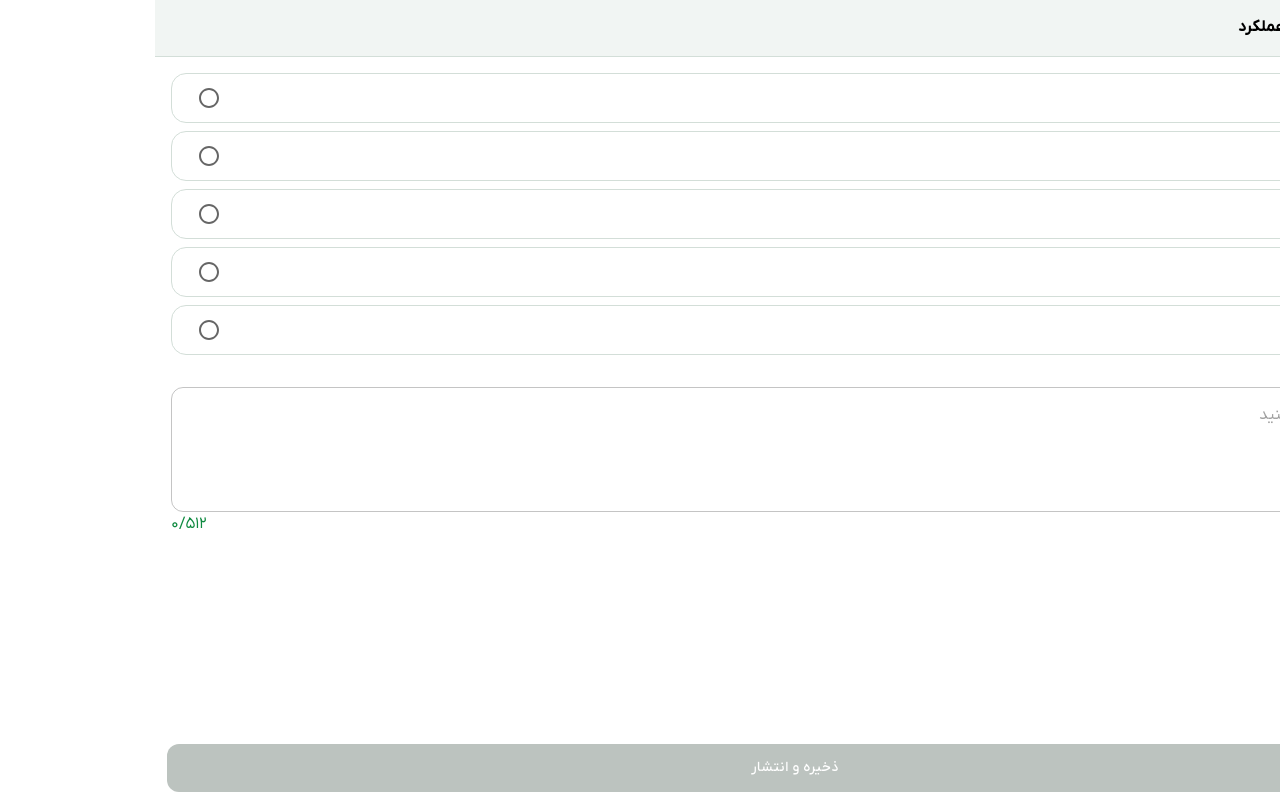
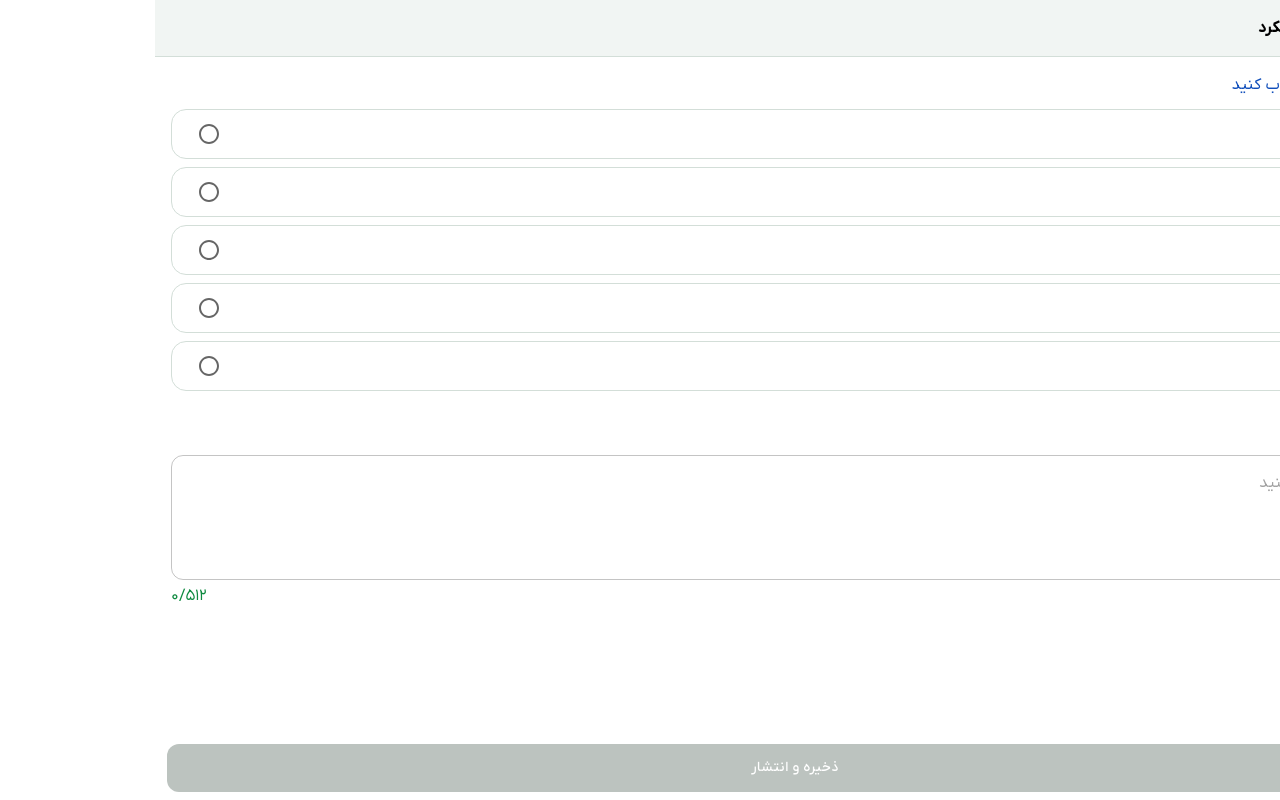
Before and after one commit to ali-ht/ReportWappCreator, a React (Vite) app: page / in a window 1280 px wide. Built offline with nearby package versions, Linux system fonts and the light colour scheme.

Commit message:
edit style

```diff
--- a/src/components/CreatorPage.jsx
+++ b/src/components/CreatorPage.jsx
@@ -1,8 +1,9 @@
-import React, { useState } from "react";
+import { useState } from "react";
 import StatusSelection from "./StatusSelection";
 import DescriptionInput from "./DescriptionInput";
 import EndButtons from "./EndButtons";
 import TopBar from "./TopBar";
+import { Typography } from "@mui/material";
 
 export default function CreatorPage() {
 
@@ -30,10 +31,16 @@ export default function CreatorPage() {
 
     return (
         <div>
-            <TopBar></TopBar>
+            <TopBar />
             <div style={{ padding: "16px", gap: "32px", display: "grid" }}>
-                <StatusSelection onSeted={changeStatusState} />
+                <div style={{display:'grid' , gap:'12px'}}>
+                    <Typography sx={{fontFamily: 'IRANYekanWeb' , color:'#114FBB'}}>وضعیت پروژه را انتخاب کنید</Typography>
+                    <StatusSelection onSeted={changeStatusState} />
+                </div>
+                <div style={{display:'grid' , gap:'8px'}}>
+                <Typography sx={{fontFamily: 'IRANYekanWeb' , color:'#114FBB'}}>توضیحات</Typography>
                 <DescriptionInput onSeted={changeDescriptionState} />
+                </div>
             </div>
             <div
                 style={{
--- a/src/components/DescriptionInput.jsx
+++ b/src/components/DescriptionInput.jsx
@@ -17,6 +17,7 @@ function DescriptionInput({ onSeted }) {
     <div>
       <TextField
         fullWidth
+        inputProps={{ maxLength: 512 }}
         color={color[1]}
         onChange={(e) => {
           const value = e.target.value;
@@ -28,7 +29,7 @@ function DescriptionInput({ onSeted }) {
 
           //trim value to find noSpace text length
           const trimmedValue = value.trim();
-          if (trimmedValue.length > 0 && value.length < 512) {
+          if (trimmedValue.length > 0 && value.length <= 512) {
             onSeted(true);
           } else {
             onSeted(false);
@@ -50,7 +51,7 @@ function DescriptionInput({ onSeted }) {
           }
         }}
       />
-      <Typography sx={{ color: color[0], direction: 'ltr', fontFamily: 'IRANYekanWeb' }}>
+      <Typography sx={{ color: color[0], direction: 'ltr', fontFamily: 'IRANYekanWeb' , paddingTop:'4px' }}>
         {toFarsiNumber(length)}/۵۱۲
       </Typography>
     </div>
--- a/src/components/StatusSelection.jsx
+++ b/src/components/StatusSelection.jsx
@@ -1,4 +1,4 @@
-import React, { useState } from 'react';
+import { useState } from 'react';
 import Radio from '@mui/material/Radio';
 import RadioGroup from '@mui/material/RadioGroup';
 import FormControlLabel from '@mui/material/FormControlLabel';
@@ -23,10 +23,6 @@ export default function StatusSelection({ onSeted }) {
     setSelectedValue(event.target.value);
     onSeted();
   };
-
-  const setSelectedStatus = () => {
-    setSelectedStatus('true');
-  }
 
   return (
     <FormControl
--- a/src/components/TopBar.jsx
+++ b/src/components/TopBar.jsx
@@ -1,5 +1,4 @@
-import React from 'react';
-import EastIcon from '@mui/icons-material/East';
+import EastIcon from '@mui/icons-material/EastRounded';
 import IconButton from '@mui/material/IconButton';
 import { Typography } from '@mui/material';
 
@@ -11,17 +10,18 @@ export default function TopBar() {
         backgroundColor: '#F1F5F3',
         display: 'flex',
         borderBottom: '1px solid #D3DED8',
+        alignItems:'center'
         }}>
-            <IconButton sx={{width: '40px', height: '40px', margin: '7px 17px'}}>
+            <IconButton sx={{width: '40px', height: '40px', margin: '7px 7px'}}>
                 <EastIcon sx={{
-                    width: '40px',
-                    height: '40px',
+                    width: '24px',
+                    height: '24px',
                     padding: '4px',
                     gap: '4px',
                     color: 'black',
                 }} />
             </IconButton>
-            <Typography sx={{fontFamily: 'IRANYekanWeb', fontWeight: 'bold', color: 'black', marginTop: '15px'}}>
+            <Typography sx={{fontFamily: 'IRANYekanWeb', fontWeight: 'bold', color: 'black'}}>
                 ثبت گزارش عملکرد
             </Typography>
         </div>
```
